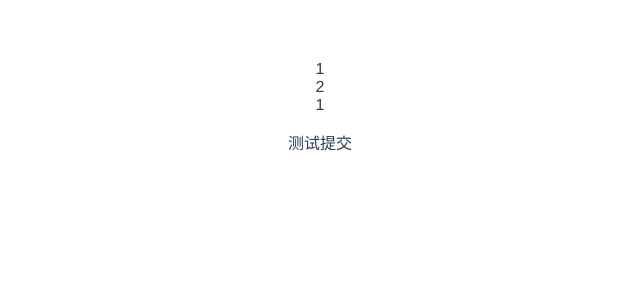
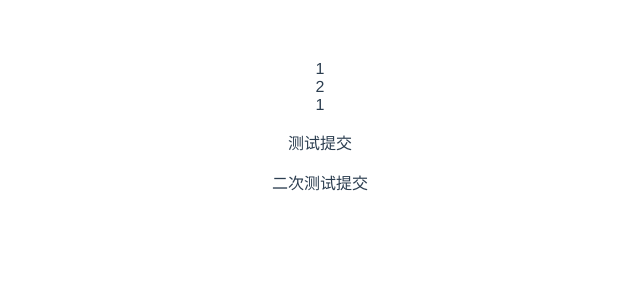
Before and after one commit to CristoMonte/candy, a Vue app: page / in a window 1280 px wide. Shown: the top 300 px of the page, without its empty margins (320-960 px from the left). Built offline with nearby package versions, Linux system fonts and the light colour scheme.

Commit message:
true commit

```diff
--- a/src/App.vue
+++ b/src/App.vue
@@ -2,6 +2,7 @@
   <div id="app">
     <router-view/>
     <p>测试提交</p>
+    <p>二次测试提交</p>
   </div>
 </template>
 
```
